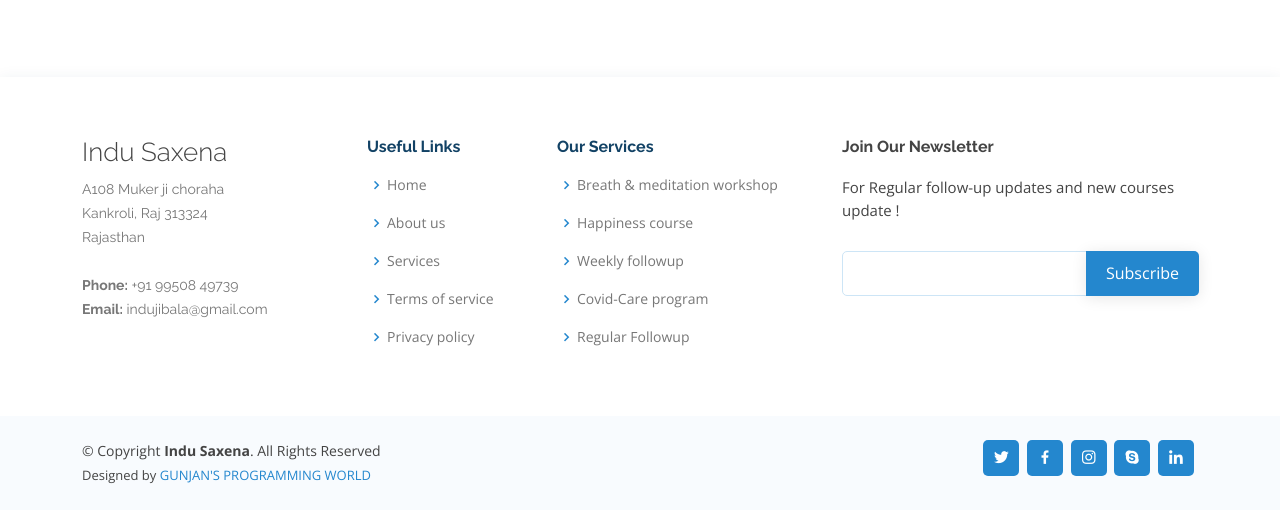
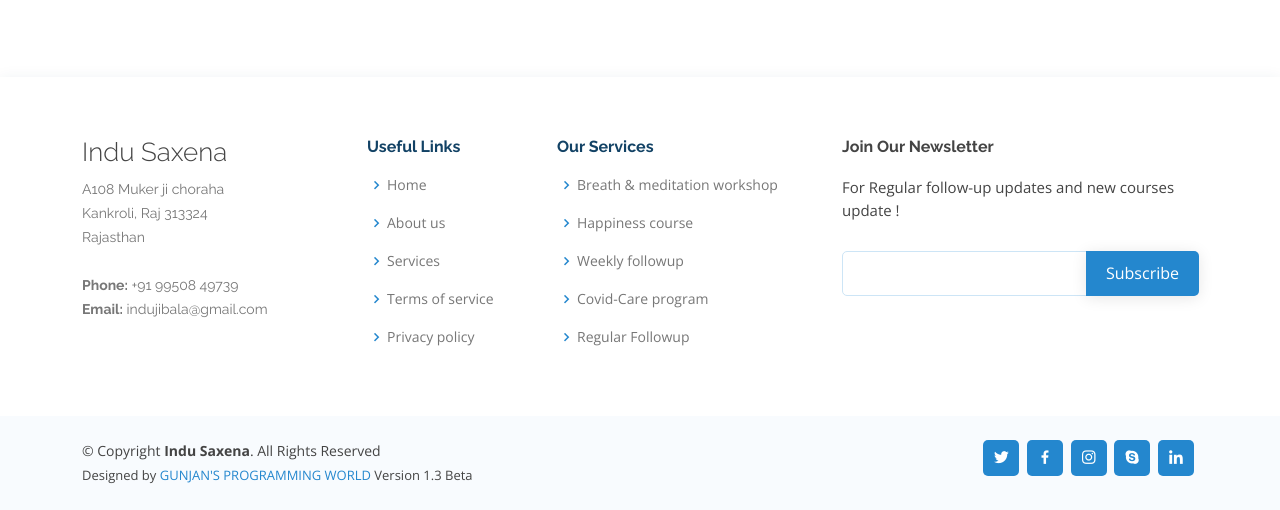
Before and after one commit to gunjan-it-engg/Indu-saxena, a plain HTML site: page index.html in a window 1280 px wide. Shown: the part 8586-9096 px from the top of the page. Drawn offline with nearby package versions, Linux system fonts and the light colour scheme.

Commit message:
new update

```diff
--- a/index.html
+++ b/index.html
@@ -895,6 +895,7 @@ The speciality of course "Sudarshan Kriya" was indeed magical which I trying to
           <!-- Licensing information: https://bootstrapmade.com/license/ -->
           <!-- Purchase the pro version with working PHP/AJAX contact form: https://bootstrapmade.com/onepage-multipurpose-bootstrap-template/ -->
           Designed by <a href="http://gunjan-shrimali.epizy.com">GUNJAN'S PROGRAMMING WORLD</a>
+          Version 1.3 Beta
         </div>
       </div>
       <div class="social-links text-center text-md-right pt-3 pt-md-0">
```
